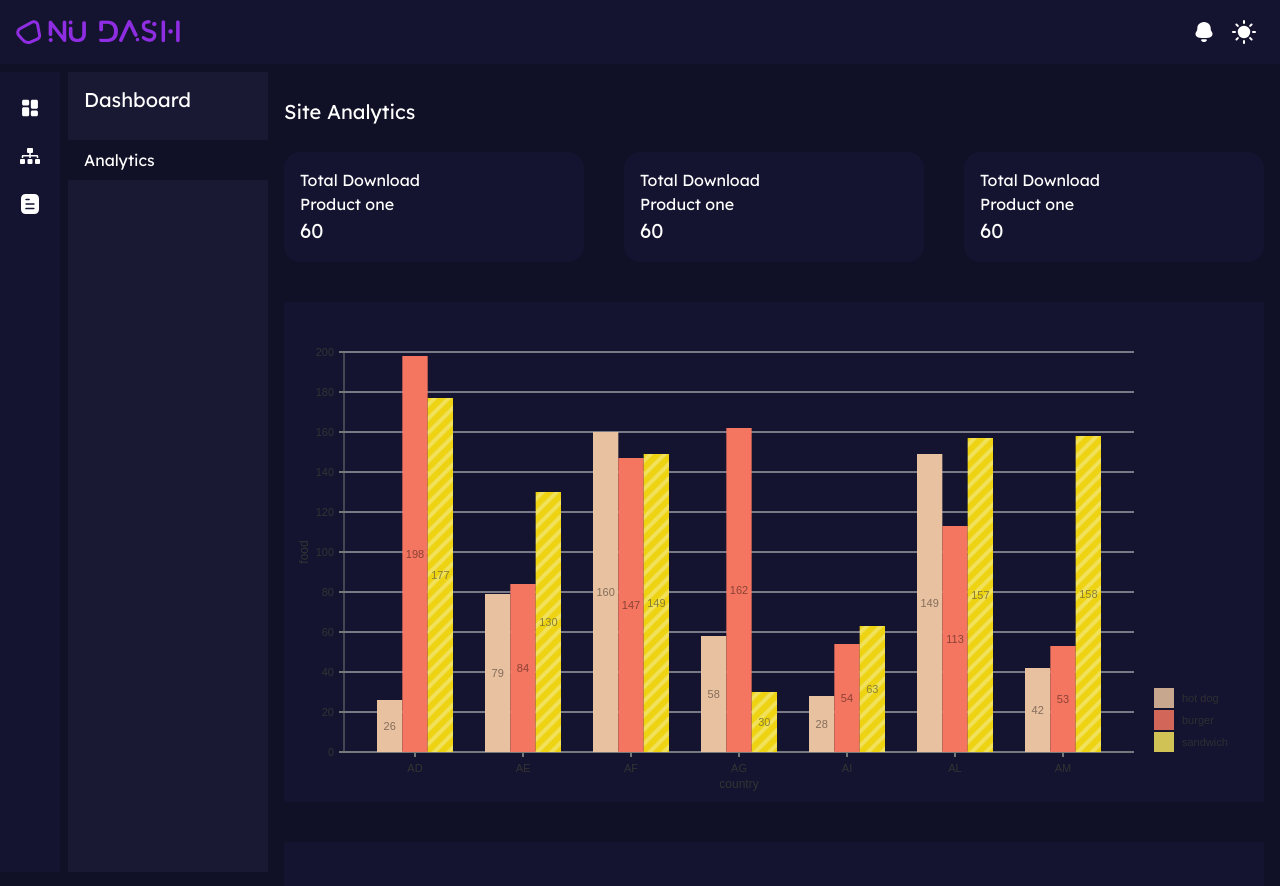
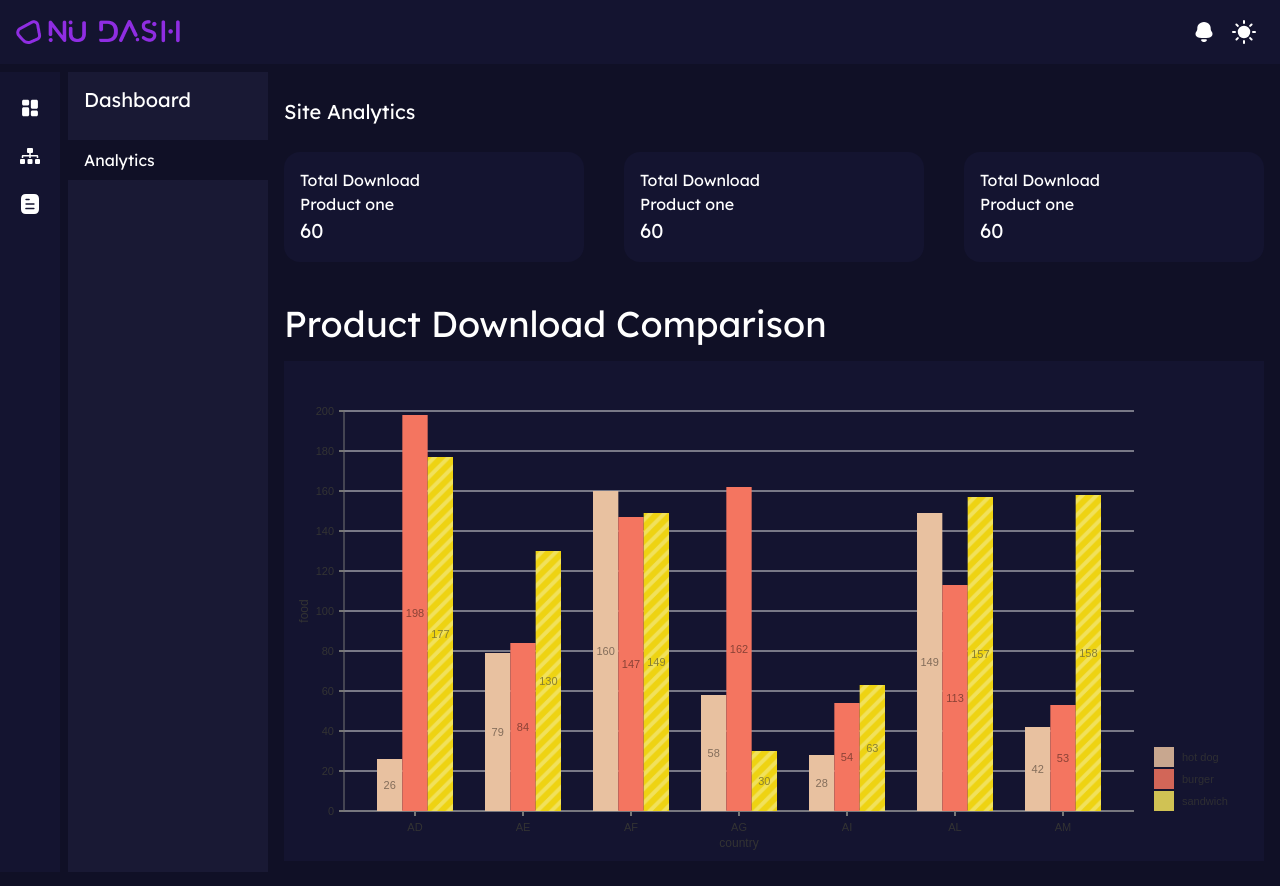
Before and after one commit to mbmohib/nudash, a React (Create React App) app: page /dashboard/analytics in a window 1280 px wide. Shown: the top 886 px of the page. Built offline with nearby package versions, Linux system fonts and the light colour scheme; no server answers; a web font is replaced by a local one; what @jackfranklin/test-data-bot would draw is missing.

Commit message:
add product stats

```diff
--- a/src/screens/Dashboard.screen.tsx
+++ b/src/screens/Dashboard.screen.tsx
@@ -1,4 +1,4 @@
-import { Box, Container, Grid } from '@chakra-ui/react';
+import { Box, Container, Grid, Heading } from '@chakra-ui/react';
 import {
   BarChart,
   LineChart,
@@ -21,10 +21,12 @@ export default function Dashboard() {
             <ProductStats />
             <ProductStats />
           </Grid>
+          <Heading mb="2">Product Download Comparison</Heading>
           <Box height="500px">
             <BarChart />
           </Box>
           <Box height="500px" mt="4">
+            <Heading mb="2">Downloads</Heading>
             <LineChart />
           </Box>
         </Container>
```
